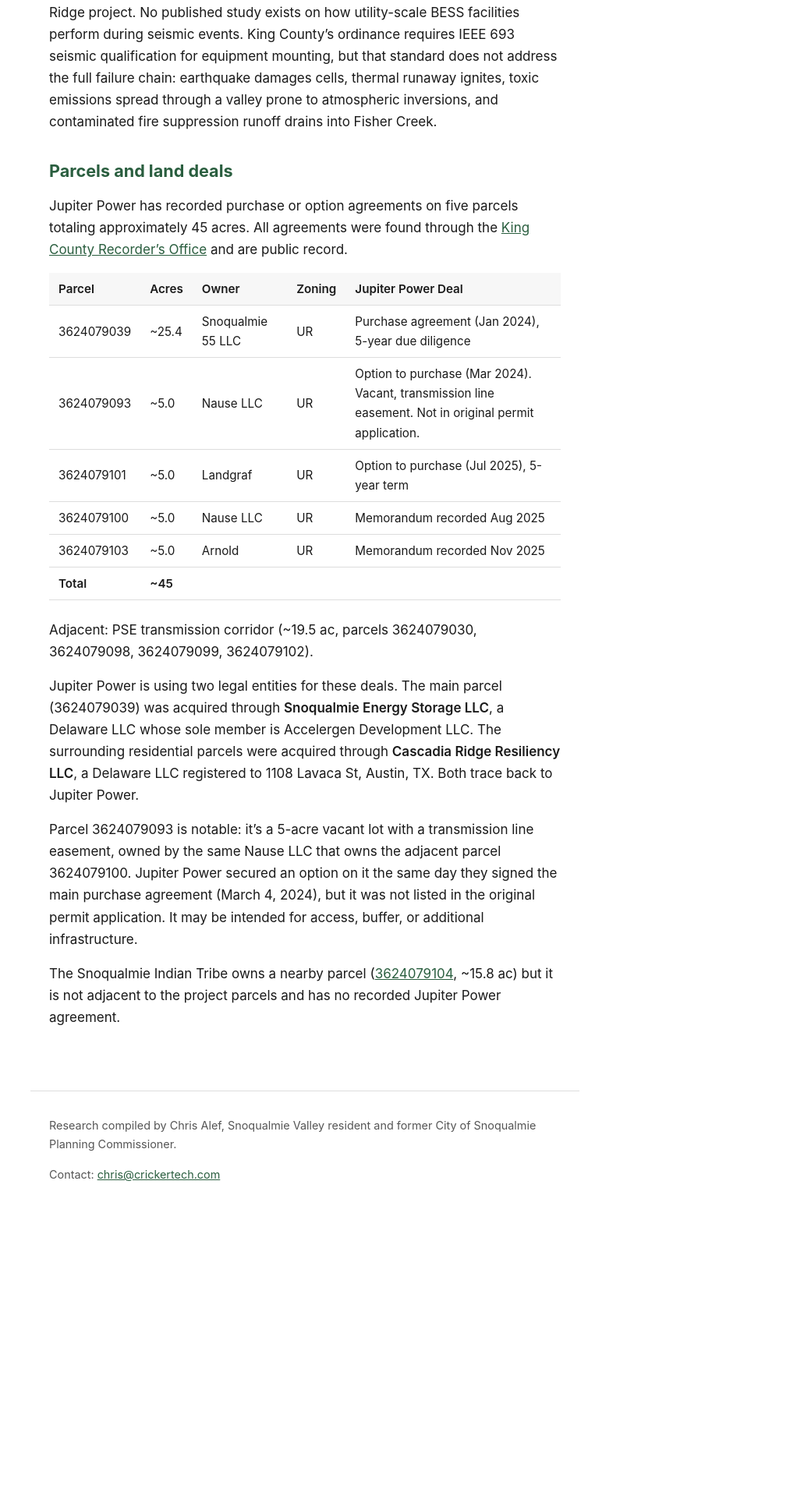
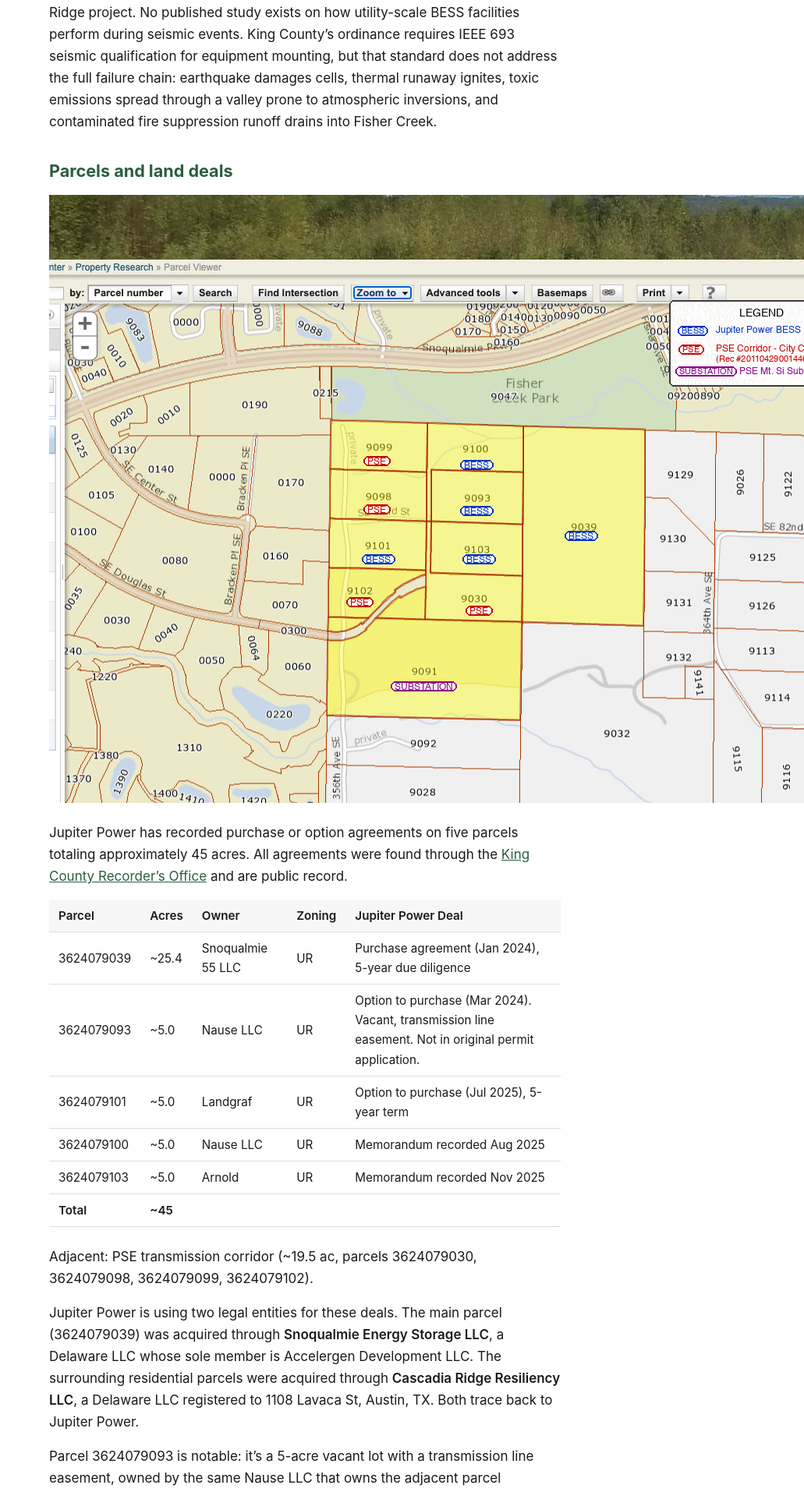
Before and after one commit to calef/cascadia-ridge-bess, a Jekyll site: the page built from _pages/site-and-environment.md, in a window 1280 px wide. Shown: the part 3352-5266 px from the top of the page at 78% size, without its empty margins (249-1280 px from the left). Built offline with Jekyll 4.4.1, drawn with Linux system fonts in a browser that asks for light colours; before the commit the page ends 4919 px from its top, so only the background shows below that.

Commit message:
Deploy site 2026-03-26-093907

```diff
--- a/_pages/site-and-environment.md
+++ b/_pages/site-and-environment.md
@@ -69,6 +69,8 @@ No site-specific seismic hazard assessment has been submitted for the Cascadia R
 
 ## Parcels and land deals {#parcels}
 
+![Annotated parcel map showing BESS parcels (blue), PSE corridor parcels (red), and Mt. Si substation (purple)](/assets/parcel-map-annotated.png)
+
 Jupiter Power has recorded purchase or option agreements on five parcels totaling approximately 45 acres. All agreements were found through the [King County Recorder's Office](https://recordsearch.kingcounty.gov/LandmarkWeb/search/index?theme=.blue&section=searchCriteriaParcelId&quickSearchSelection=) and are public record.
 
 | Parcel | Acres | Owner | Zoning | Jupiter Power Deal |
```
Also changed, not shown: assets/parcel-map-annotated.png (added).
